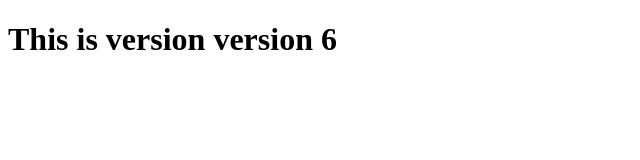
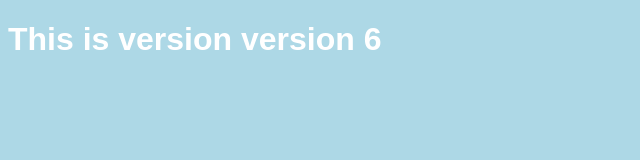
Before and after one commit to Manasvii-rtt/my-repo, a plain HTML site: page index.html in a window 1280 px wide. Shown: the whole page, without its empty margins (0-640 px from the left). Drawn offline with Linux system fonts and the light colour scheme.

Commit message:
added design for website

```diff
--- a/index.html
+++ b/index.html
@@ -3,6 +3,7 @@
 <head>
     <meta charset="UTF-8">
     <meta name="viewport" content="width=device-width, initial-scale=1.0">
+    <link rel="stylesheet" href="styles.css">
     <title>Document</title>
 </head>
 <body>
--- /dev/null
+++ b/styles.css
@@ -0,0 +1,5 @@
+body{
+    background-color: lightblue;
+    color: white;
+    font-family: Arial, sans-serif;
+}
```
